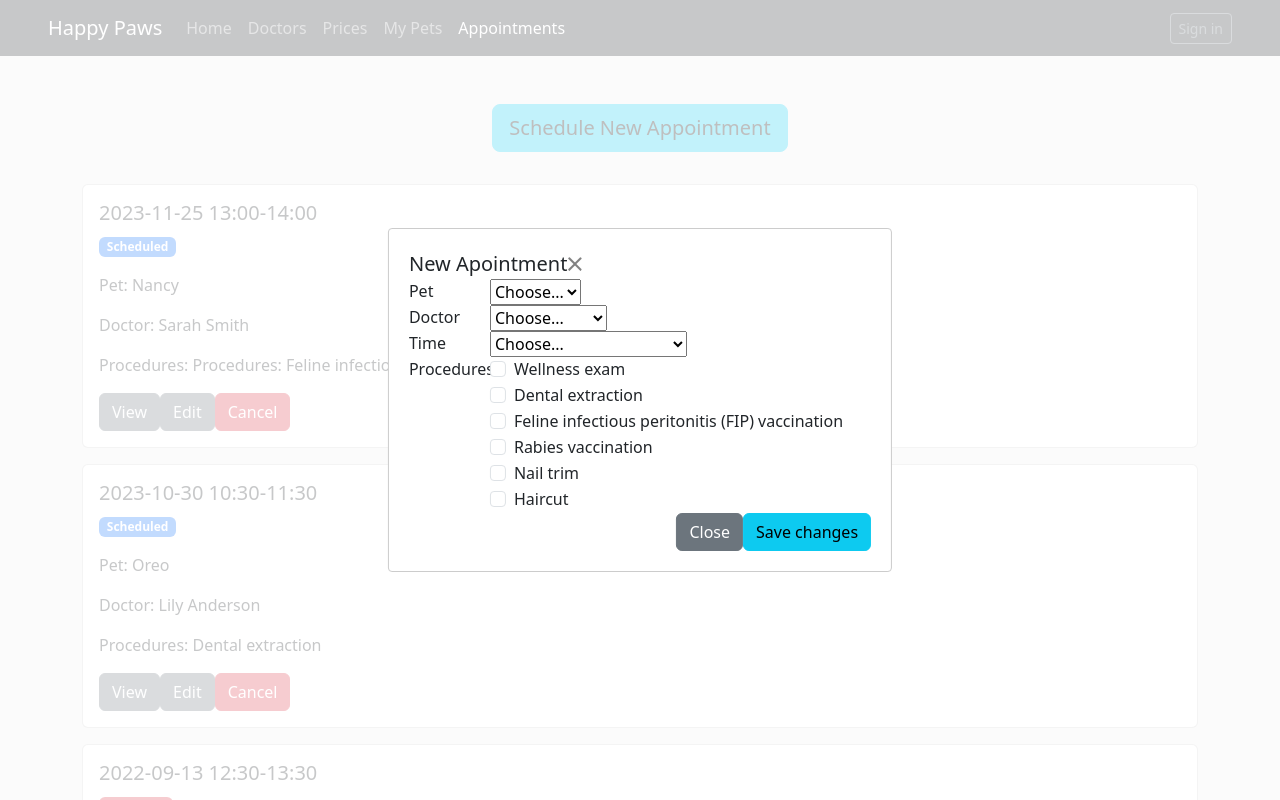
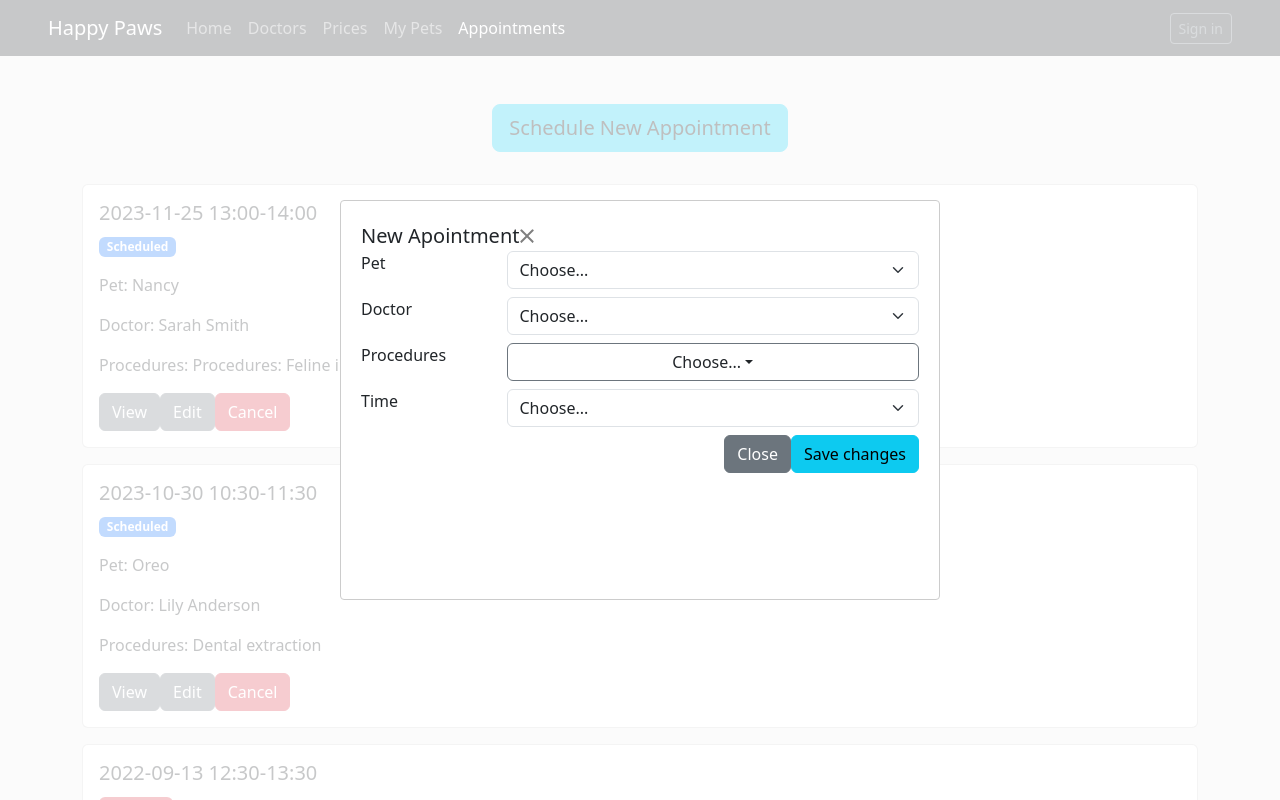
Before and after one commit to emivai/karkasai, a React (Vite) app in the folder react frontend/happy-paws-pet-hospital/: page /appointments in a window 1280 px wide. Both pictures are taken after a click on the button "Schedule New Appointment". Shown: the top 800 px of the page. Built offline with nearby package versions, Linux system fonts and the light colour scheme.

Commit message:
Add multiselect

```diff
--- a/react frontend/happy-paws-pet-hospital/src/components/Appointment.jsx
+++ b/react frontend/happy-paws-pet-hospital/src/components/Appointment.jsx
@@ -30,12 +30,16 @@ const Appointment = ({
             <button type='button' className='btn btn-secondary mr-2'>
               View
             </button>
+            {status === 'Scheduled' && (
+              <>
                 <button type='button' className='btn btn-secondary mr-2'>
                   Edit
                 </button>
                 <button type='button' className='btn btn-danger mr-2'>
                   Cancel
                 </button>
+              </>
+            )}
           </div>
         </div>
       </div>
--- /dev/null
+++ b/react frontend/happy-paws-pet-hospital/src/components/MultiSelectDropdown.jsx
@@ -0,0 +1,69 @@
+import React, { useState } from 'react'
+
+const MultiSelectDropdown = () => {
+  const options = [
+    'Wellness exam',
+    'Dental extraction',
+    'Feline infectious peritonitis (FIP) vaccination',
+    'Rabies vaccination',
+    'Nail trim',
+    'Haircut'
+  ]
+
+  const [selectedOptions, setSelectedOptions] = useState([])
+  const [isDropdownOpen, setDropdownOpen] = useState(false)
+
+  const toggleDropdown = () => {
+    setDropdownOpen(!isDropdownOpen)
+  }
+
+  const handleCheckboxChange = option => {
+    if (selectedOptions.includes(option)) {
+      setSelectedOptions(selectedOptions.filter(item => item !== option))
+    } else {
+      setSelectedOptions([...selectedOptions, option])
+    }
+  }
+
+  return (
+    <div className='orm-group row mb-2'>
+      <div class='col-sm-3'>Procedures</div>
+      <div class='col-sm-9'>
+        <div className='dropdown'>
+          <button
+            className='btn btn-secondary dropdown-toggle w-100 bg-white text-dark'
+            type='button'
+            onClick={toggleDropdown}
+          >
+            {selectedOptions.length > 0
+              ? selectedOptions.join(', ').length > 40
+                ? selectedOptions.join(', ').substring(0, length - 3) + '...'
+                : selectedOptions.join(', ')
+              : 'Choose...'}
+          </button>
+          <div
+            className={`dropdown-menu${isDropdownOpen ? ' show' : ''} w-100`}
+          >
+            <div className='ms-3'>Choose...</div>
+            {options.map(option => (
+              <div key={option} className='form-check ms-3'>
+                <input
+                  className='form-check-input'
+                  type='checkbox'
+                  id={option}
+                  checked={selectedOptions.includes(option)}
+                  onChange={() => handleCheckboxChange(option)}
+                />
+                <label className='form-check-label' htmlFor={option}>
+                  {option}
+                </label>
+              </div>
+            ))}
+          </div>
+        </div>
+      </div>
+    </div>
+  )
+}
+
+export default MultiSelectDropdown
--- a/react frontend/happy-paws-pet-hospital/src/pages/Appointments.jsx
+++ b/react frontend/happy-paws-pet-hospital/src/pages/Appointments.jsx
@@ -1,15 +1,15 @@
 import React, { useState } from 'react'
 import Appointment from '../components/Appointment'
 import Modal from 'react-modal'
+import MultiSelectDropdown from '../components/MultiSelectDropdown'
 
 const customStyles = {
   content: {
+    left: '50%',
     top: '50%',
-    left: '50%',
-    right: 'auto',
-    bottom: 'auto',
-    marginRight: '-50%',
-    transform: 'translate(-50%, -50%)'
+    transform: 'translate(-50%,-50%)',
+    minWidth: '25%',
+    minHeight: '50%'
   }
 }
 
@@ -54,10 +54,10 @@ const Appointments = () => {
           </div>
           <div className='modal-body'>
             <form>
-              <div class='form-group row'>
-                <div class='col-sm-2'>Pet</div>
-                <div class='col-sm-10'>
-                  <select class='custom-select'>
+              <div class='form-group row mb-2'>
+                <div class='col-sm-3'>Pet</div>
+                <div class='col-sm-9'>
+                  <select class='form-select'>
                     <option selected>Choose...</option>
                     <option value='1'>Nancy</option>
                     <option value='2'>Smudge</option>
@@ -65,10 +65,10 @@ const Appointments = () => {
                   </select>
                 </div>
               </div>
-              <div class='form-group row'>
-                <div class='col-sm-2'>Doctor</div>
-                <div class='col-sm-10'>
-                  <select class='custom-select'>
+              <div class='form-group row mb-2'>
+                <div class='col-sm-3'>Doctor</div>
+                <div class='col-sm-9'>
+                  <select class='form-select'>
                     <option selected>Choose...</option>
                     <option value='1'>Sarah Smith</option>
                     <option value='2'>Ann Jones</option>
@@ -76,80 +76,16 @@ const Appointments = () => {
                   </select>
                 </div>
               </div>
-              <div class='form-group row'>
-                <div class='col-sm-2'>Time</div>
-                <div class='col-sm-10'>
-                  <select class='custom-select'>
+              <MultiSelectDropdown />
+              <div class='form-group row mb-2'>
+                <div class='col-sm-3'>Time</div>
+                <div class='col-sm-9'>
+                  <select class='form-select'>
                     <option selected>Choose...</option>
                     <option value='1'>2023-10-12 12:00-13:00</option>
                     <option value='2'>2023-10-12 13:00-14:00</option>
                     <option value='3'>2023-10-12 15:30-16:30</option>
                   </select>
-                </div>
-              </div>
-              <div class='form-group row'>
-                <div class='col-sm-2'>Procedures</div>
-                <div class='col-sm-10'>
-                  <div class='form-check'>
-                    <input
-                      type='checkbox'
-                      class='form-check-input'
-                      id='exampleCheck1'
-                    />
-                    <label class='form-check-label' for='exampleCheck1'>
-                      Wellness exam
-                    </label>
-                  </div>
-                  <div class='form-check'>
-                    <input
-                      type='checkbox'
-                      class='form-check-input'
-                      id='exampleCheck1'
-                    />
-                    <label class='form-check-label' for='exampleCheck1'>
-                      Dental extraction
-                    </label>
-                  </div>
-                  <div class='form-check'>
-                    <input
-                      type='checkbox'
-                      class='form-check-input'
-                      id='exampleCheck1'
-                    />
-                    <label class='form-check-label' for='exampleCheck1'>
-                      Feline infectious peritonitis (FIP) vaccination
-                    </label>
-                  </div>
-                  <div class='form-check'>
-                    <input
-                      type='checkbox'
-                      class='form-check-input'
-                      id='exampleCheck1'
-                    />
-                    <label class='form-check-label' for='exampleCheck1'>
-                      Rabies vaccination
-                    </label>
-                  </div>
-                  <div class='form-check'>
-                    <input
-                      type='checkbox'
-                      class='form-check-input'
-                      id='exampleCheck1'
-                    />
-                    <label class='form-check-label' for='exampleCheck1'>
-                      Nail trim
-                    </label>
-                  </div>
-                  <div class='form-check'>
-                    <input
-                      type='checkbox'
-                      class='form-check-input'
-                      id='exampleCheck1'
-                    />
-                    <label class='form-check-label' for='exampleCheck1'>
-                      Haircut
-                    </label>
-                  </div>
                 </div>
               </div>
             </form>
```
Also changed, not shown: react frontend/happy-paws-pet-hospital/src/pages/Doctors.jsx (+0 -7 lines). Lines whose indentation alone changed are shown as unchanged.
